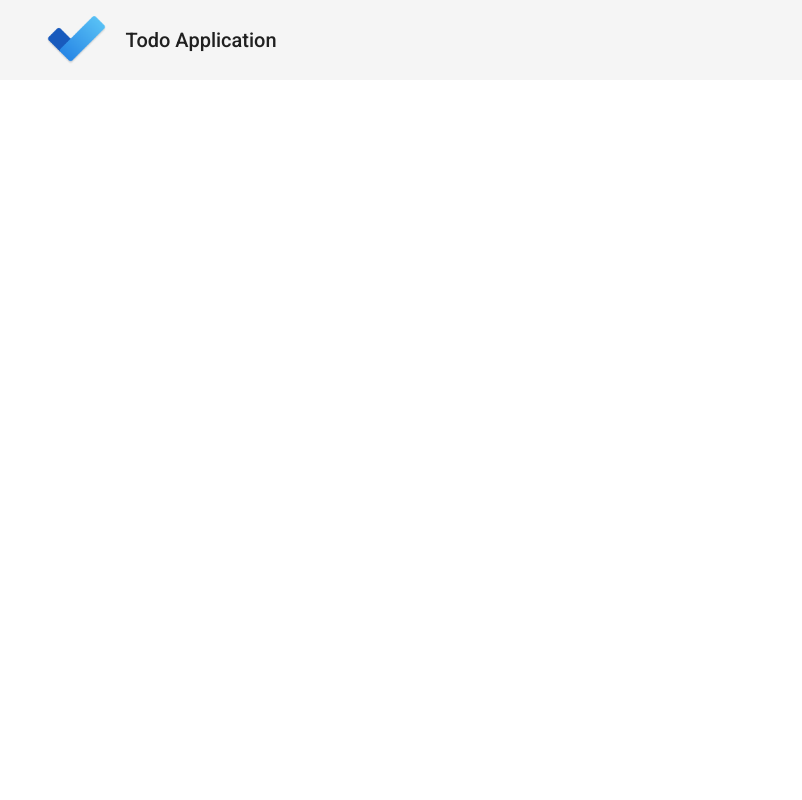
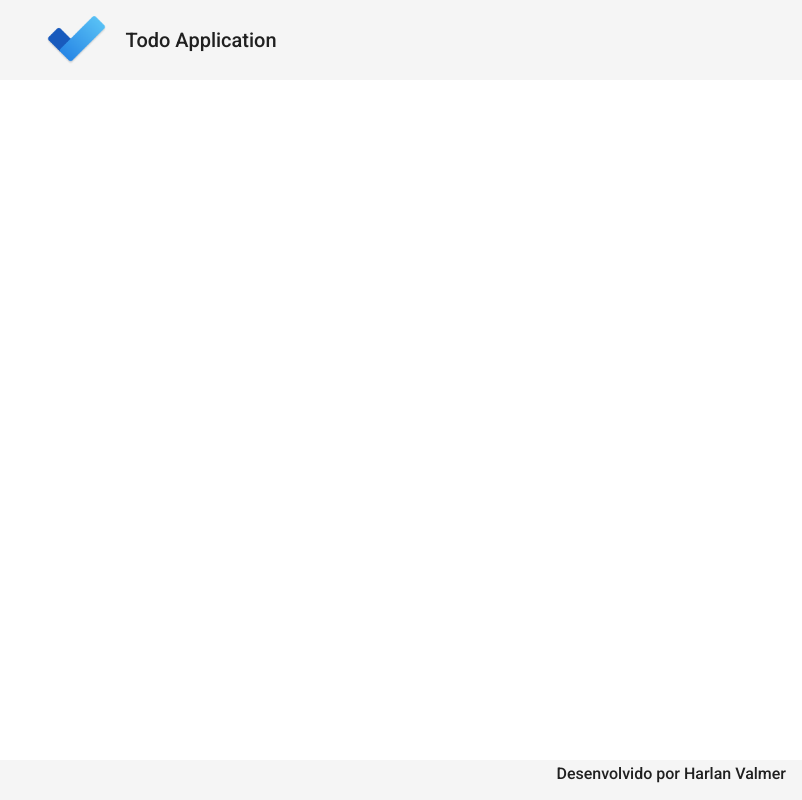
Before and after one commit to hvalmer/SpringAngularFullStack, an Angular app in the folder frontend/todo/: page / in a window 1280 px wide. Shown: the whole page, without its empty margins (478-1280 px from the left). Built offline with nearby package versions, Linux system fonts and the light colour scheme.

Commit message:
footer component implemented

```diff
--- a/frontend/todo/src/app/app.component.html
+++ b/frontend/todo/src/app/app.component.html
@@ -1 +1,2 @@
 <app-header></app-header>
+<app-footer></app-footer>
--- a/frontend/todo/src/app/app.module.ts
+++ b/frontend/todo/src/app/app.module.ts
@@ -6,11 +6,13 @@
 import { BrowserAnimationsModule } from '@angular/platform-browser/animations';
 
 import { MatToolbarModule } from '@angular/material/toolbar';
+import { FooterComponent } from './components/footer/footer.component';
 
 @NgModule({
   declarations: [
     AppComponent,
-    HeaderComponent
+    HeaderComponent,
+    FooterComponent
   ],
   imports: [
     BrowserModule,
--- /dev/null
+++ b/frontend/todo/src/app/components/footer/footer.component.css
@@ -0,0 +1,7 @@
+.footer{
+  height: 5%;
+  position: fixed;
+  bottom: 0%;
+  justify-content: flex-end;
+  font-size: 1rem;
+}
--- /dev/null
+++ b/frontend/todo/src/app/components/footer/footer.component.html
@@ -0,0 +1,3 @@
+<mat-toolbar class="footer">
+  <p>Desenvolvido por Harlan Valmer</p>
+</mat-toolbar>
--- /dev/null
+++ b/frontend/todo/src/app/components/footer/footer.component.ts
@@ -0,0 +1,15 @@
+import { Component, OnInit } from '@angular/core';
+
+@Component({
+  selector: 'app-footer',
+  templateUrl: './footer.component.html',
+  styleUrls: ['./footer.component.css']
+})
+export class FooterComponent implements OnInit {
+
+  constructor() { }
+
+  ngOnInit(): void {
+  }
+
+}
```
Also changed, not shown: frontend/todo/src/app/components/header/header.component.css (line endings or trailing spaces).
